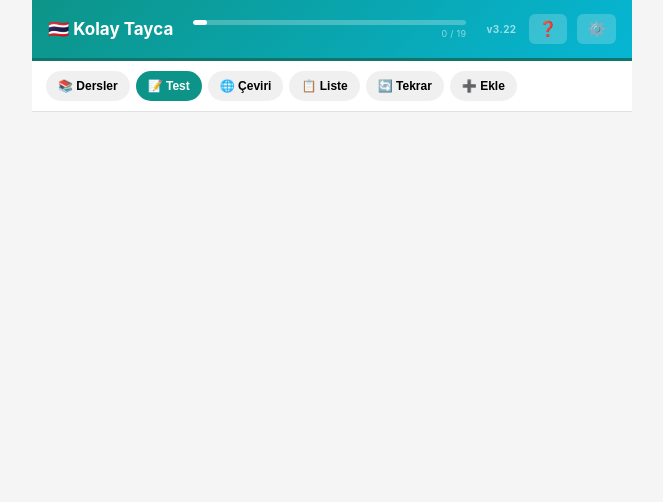
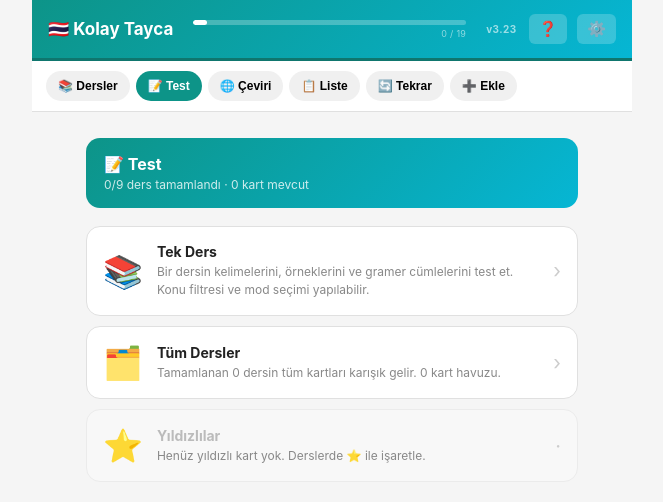
Before and after one commit to alid67-git/english-ogrenme, a plain HTML site: page tayca-v3.html in a window 1280 px wide. Both pictures are taken after a click on the button "📝 Test". Shown: the whole page, without its empty margins (308-971 px from the left). Drawn offline with Linux system fonts and the light colour scheme.

Commit message:
v3.23: Test modulu lazy load duzeltmesi - Test acilinca tum ders dosyalari onceden yukleniyor

```diff
--- a/tayca-v3.html
+++ b/tayca-v3.html
@@ -287,7 +287,7 @@ if('serviceWorker' in navigator){
   });
 }
 // Versiyon kontrolü — yeni versiyon varsa cache temizle
-const APP_VERSION = 'v3.22';
+const APP_VERSION = 'v3.23';
 const storedVersion = localStorage.getItem('app_version');
 if(storedVersion && storedVersion !== APP_VERSION){
   // Yeni versiyon → caches temizle
@@ -314,7 +314,7 @@ localStorage.setItem('app_version', APP_VERSION);
     <span class="ltimer-icon">⏱️</span>
     <span id="lesson-live-timer">00:00</span>
   </div>
-  <span class="vbadge" id="app-version">v3.22</span>
+  <span class="vbadge" id="app-version">v3.23</span>
   <button class="hbtn" onclick="openModal('help-overlay')">❓</button>
   <button class="hbtn" onclick="openModal('settings-overlay')">⚙️</button>
 </header>
@@ -626,7 +626,7 @@ localStorage.setItem('app_version', APP_VERSION);
         <div class="help-section-header" style="margin-top:16px;">📦 Versiyon Geçmişi</div>
         <div class="help-changelog">
           <div class="changelog-item">
-            <div class="changelog-ver">v3.22</div>
+            <div class="changelog-ver">v3.23</div>
             <div class="changelog-desc">Test modülü: diyalog kartları havuza eklendi; speakTestWord Google TTS kullanıyor; kart tipi etiketi (Diyalog · Tom/Lucy) gösteriliyor</div>
           </div>
           <div class="changelog-item">
@@ -765,7 +765,7 @@ async function loadDers(num){
   if(_lessonLoading[num]) return _lessonLoading[num]; // yükleniyor
   _lessonLoading[num] = new Promise((resolve, reject)=>{
     const script = document.createElement('script');
-    script.src = `ders${num}.js?v=v3.22`;
+    script.src = `ders${num}.js?v=v3.23`;
     script.onload = ()=>{ resolve(); delete _lessonLoading[num]; };
     script.onerror = ()=>{ reject(new Error('Ders '+num+' yüklenemedi')); };
     document.head.appendChild(script);
@@ -1019,7 +1019,7 @@ function switchView(v, btn){
   if(btn) btn.classList.add('active');
   if(v==='list') renderList();
   if(v==='review') renderReview();
-  if(v==='test') renderTestView();
+  if(v==='test') initTestView();
 }
 
 // =================== DERS LİSTESİ ===================
@@ -1692,6 +1692,14 @@ function getWrongOptions(correctTr, count, lessonNum){
   return pool.sort(()=>Math.random()-0.5).slice(0,count);
 }
 
+async function initTestView(){
+  const wrap = document.getElementById('test-content');
+  wrap.innerHTML = '<div style="text-align:center;padding:60px 20px;color:#0d9488;font-size:14px;">⏳ Ders verileri yükleniyor...</div>';
+  const toLoad = LESSONS_META.filter(m=>m.hasContent).map(m=>loadDers(m.num));
+  await Promise.all(toLoad);
+  renderTestView();
+}
+
 function renderTestView(){
   const wrap = document.getElementById('test-content');
   if(!wrap) return;
```
